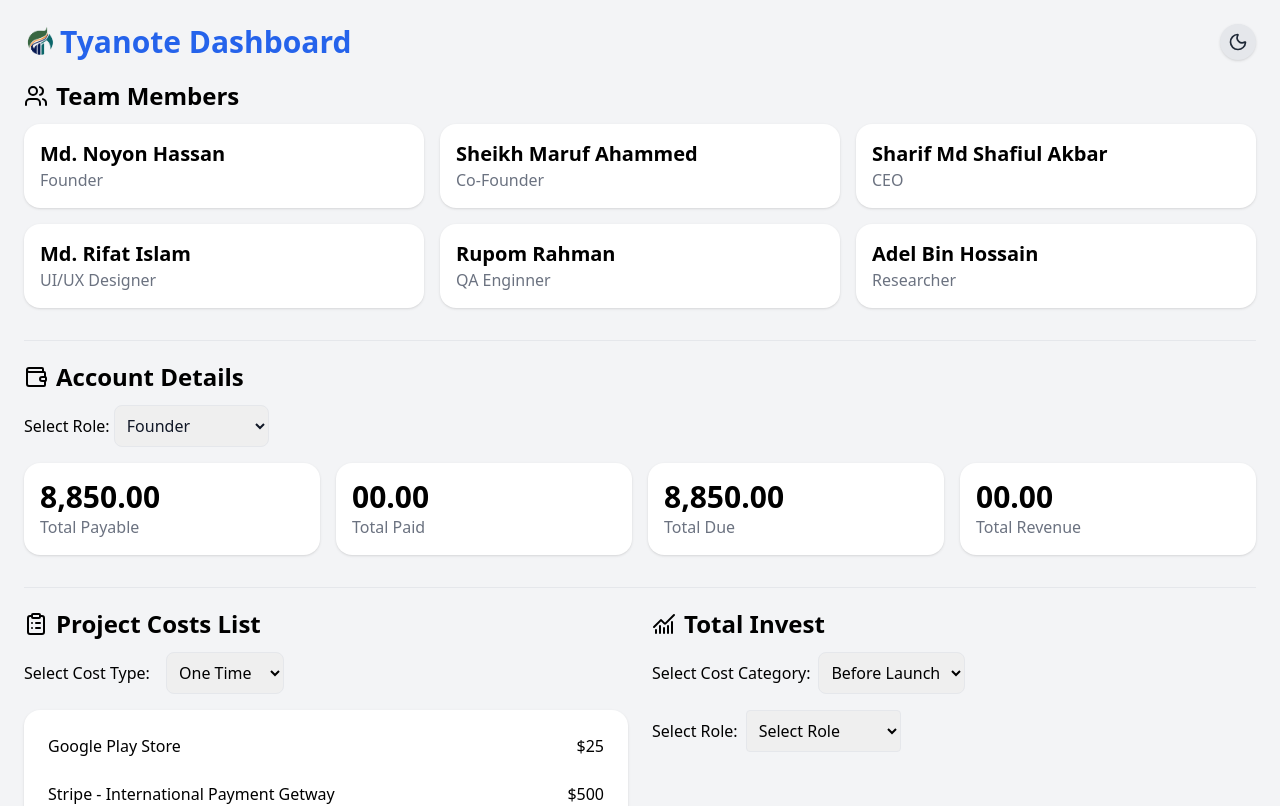
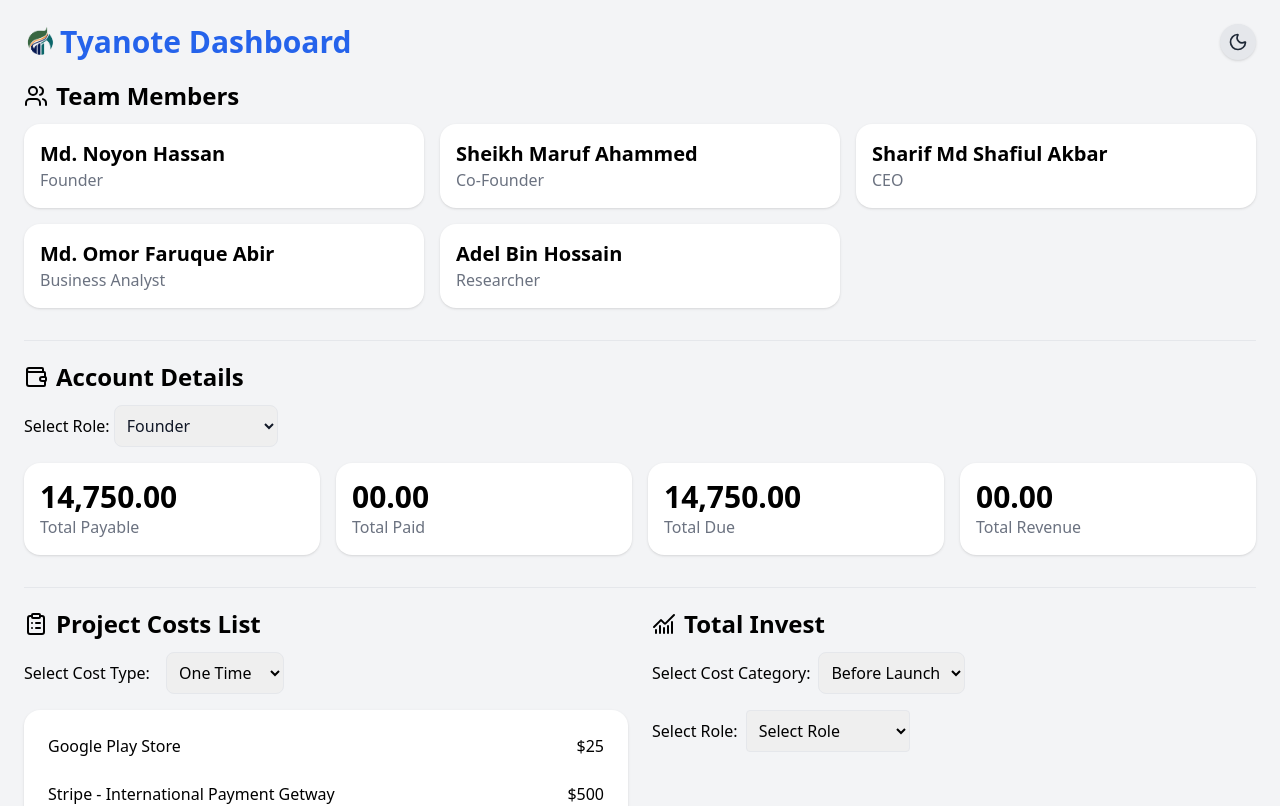
Before and after one commit to s-maruf-a-787/Tyanote-Record, a React (Vite) app: page / in a window 1280 px wide. Shown: the top 806 px of the page. Built offline with nearby package versions, Linux system fonts and the light colour scheme.

Commit message:
new member

```diff
--- a/src/App.jsx
+++ b/src/App.jsx
@@ -25,8 +25,7 @@ const [theme, setTheme] = useState(
     { name: "Md. Noyon Hassan", role: "Founder" },
     { name: "Sheikh Maruf Ahammed", role: "Co-Founder" },
     { name: "Sharif Md Shafiul Akbar", role: "CEO" },
-    { name: "Md. Rifat Islam", role: "UI/UX Designer" },
-    { name: "Rupom Rahman", role: "QA Enginner" },
+    { name: "Md. Omor Faruque Abir", role: "Business Analyst" },
     { name: "Adel Bin Hossain", role: "Researcher" },
   ];
 
@@ -38,33 +37,27 @@ const [theme, setTheme] = useState(
 
     const accounts = {
     "founder": [
-    { balance: "8,850.00", status: "Total Payable" },
+    { balance: "14,750.00", status: "Total Payable" },
     { balance: "00.00", status: "Total Paid" },
-    { balance: "8,850.00", status: "Total Due" },
+    { balance: "14,750.00", status: "Total Due" },
     { balance: "00.00", status: "Total Revenue" },
   ],
     "co-founder": [
-    { balance: "14,750.00", status: "Total Payable" },
+    { balance: "18,450.00", status: "Total Payable" },
     { balance: "2,250.00", status: "Total Paid" },
-    { balance: "12,500.00", status: "Total Due" },
+    { balance: "16,200.00", status: "Total Due" },
     { balance: "00.00", status: "Total Revenue" },
   ],
     "ceo": [
-    { balance: "11,800", status: "Total Payable" },
+    { balance: "16,950.00", status: "Total Payable" },
     { balance: "00.00", status: "Total Paid" },
-    { balance: "11,800.00", status: "Total Due" },
+    { balance: "16,950.00", status: "Total Due" },
     { balance: "00.00", status: "Total Revenue" },
   ],
-    "ui/ux": [
-    { balance: "16,970.00", status: "Total Payable" },
+    "business analyst": [
+    { balance: "20,650.00", status: "Total Payable" },
     { balance: "00.00", status: "Total Paid" },
-    { balance: "16,970.00", status: "Total Due" },
-    { balance: "00.00", status: "Total Revenue" },
-  ],
-    "qa": [
-    { balance: "18,450.00", status: "Total Payable" },
-    { balance: "00.00", status: "Total Paid" },
-    { balance: "18,450.00", status: "Total Due" },
+    { balance: "20,650.00", status: "Total Due" },
     { balance: "00.00", status: "Total Revenue" },
   ],
     "researcher": [
@@ -159,11 +152,10 @@ const [theme, setTheme] = useState(
 
   // ---------- Investor Contribution ----------
   const rolePercentages = {
-    "Founder": 12,
-    "Co-Founder": 20,
-    "CEO": 16,
-    "UI/UX Designer": 23,
-    "QA Enginner": 25,
+    "Founder": 20,
+    "Co-Founder": 25,
+    "CEO": 23,
+    "Business Analyst": 28,
     "Researcher": 4,
 
   };
@@ -215,12 +207,11 @@ const [theme, setTheme] = useState(
 
    // ---------- Revenue Contribution ----------
   const revenuePercentages = {
-    "Founder": 30,
-    "Co-Founder": 24,
-    "CEO": 18,
-    "UI/UX Designer": 14,
-    "QA Enginner": 11,
-    "Researcher": 4,
+    "Founder": 32,
+    "Co-Founder": 26,
+    "CEO": 20,
+    "Business Analyst": 17,
+    "Researcher": 5,
 
   };
 
@@ -290,8 +281,7 @@ const [theme, setTheme] = useState(
             <option value="founder">Founder</option>
             <option value="co-founder">Co-Founder</option>
             <option value="ceo">CEO</option>
-            <option value="ui/ux">UI/UX Designer</option>
-            <option value="qa">QA Engineer</option>
+            <option value="business analyst">Business Analyst</option>
             <option value="researcher">Researcher</option>
           </select>
         </div>
```
